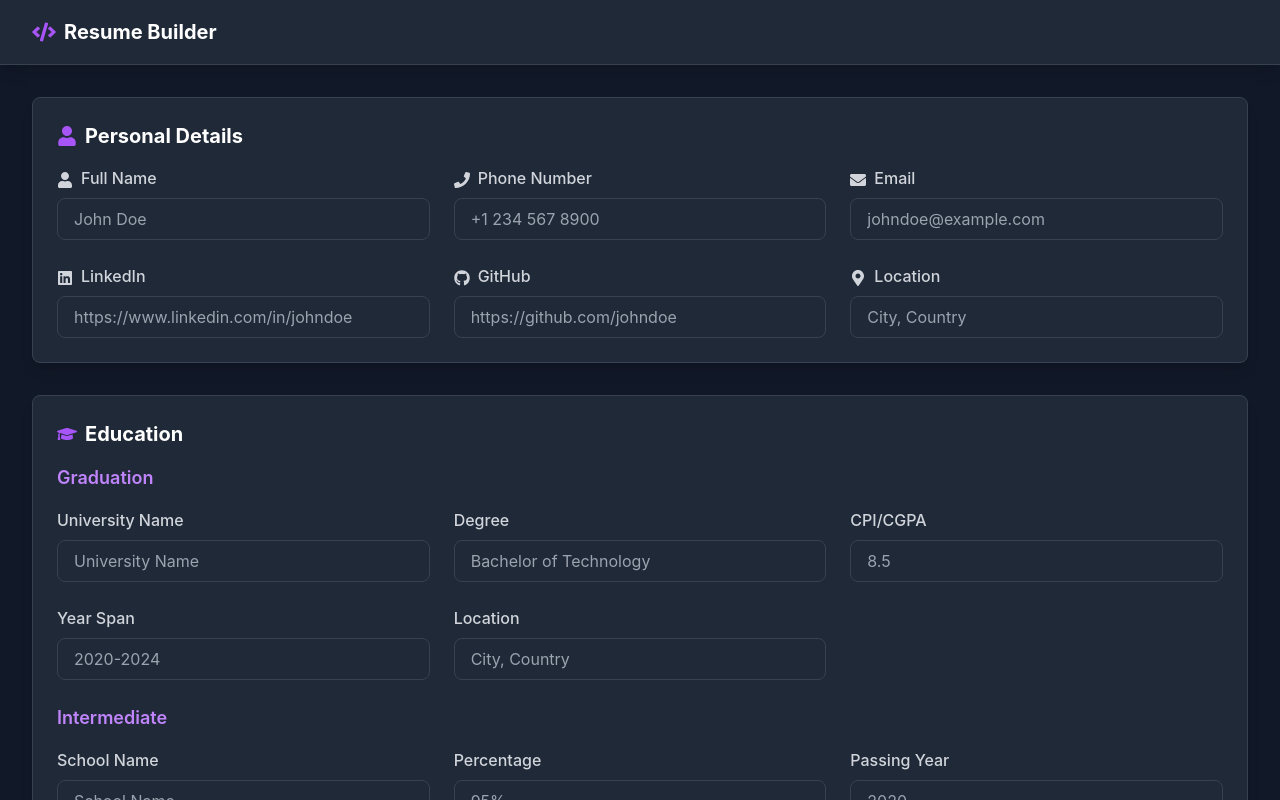
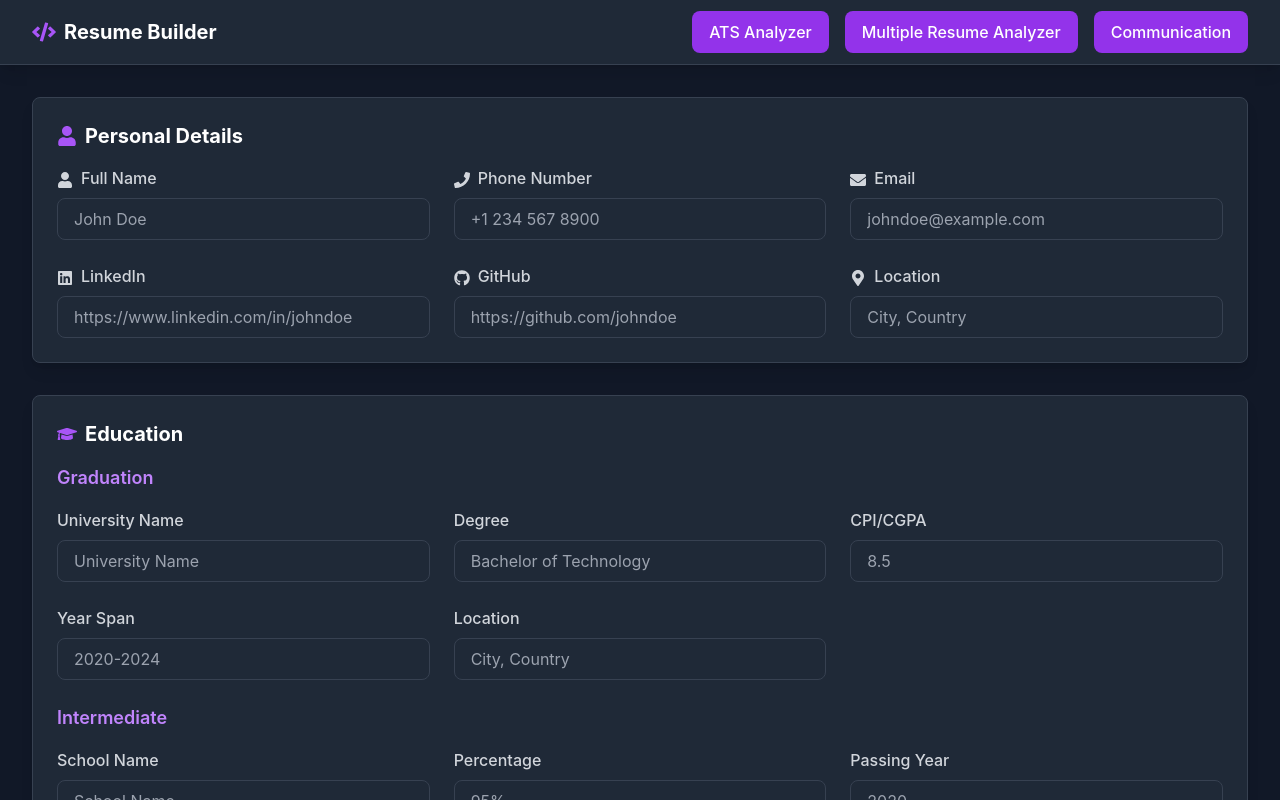
Before and after one commit to prachiagarwal5/resume-matching, a React (Vite) app in the folder frontend/: page /resume-creation in a window 1280 px wide. Shown: the top 800 px of the page. Built offline with nearby package versions, Linux system fonts and the light colour scheme; what @react-pdf/renderer would draw is missing.

Commit message:
Add routes and navigation for Multiple Resume and Communication pages

```diff
--- a/frontend/src/App.jsx
+++ b/frontend/src/App.jsx
@@ -5,8 +5,8 @@ import ResumeUpload from "./pages/ResumeUpload";
 // import TemplateSelection from './pages/TemplateSelection';
 import TemplateSelection from "./Component/TemplateSelection";
 import ResumePreview from "./Component/ResumePreview";
-// import MultipleResume from "./pages/MultipleResume";
-// import Communication from "./pages/Communication";
+import MultipleResume from "./pages/MultipleResume";
+import Communication from "./pages/Communication";
 
 function App() {
   return (
@@ -18,9 +18,9 @@ function App() {
         <Route path="/resume-preview/:templateId" element={<ResumePreview />} />
         {/* <Route path="/resume-creation" element={<CreateResume />} /> */}
         {/* Home page route */}
-        {/* <Route path="/" element={<MultipleResume />} /> */}
+        <Route path="/mul-resume" element={<MultipleResume />} />
         {/* <Route path="/resume" element={< Resume/>} /> */}
-        {/* <Route path='/communication' element={<Communication />} /> */}
+        <Route path='/communication' element={<Communication />} />
       </Routes>
     </Router>
   );
--- a/frontend/src/pages/MultipleResume.jsx
+++ b/frontend/src/pages/MultipleResume.jsx
@@ -92,11 +92,12 @@ function MultipleResume() {
                 GLA Resume Fit
               </div>
               <div className="flex items-center space-x-4">
+                {/* Add the Create Resume button */}
                 <Link
-            to="/resume"
+                  to="/"
                   className="bg-purple-700 dark:bg-purple-600 text-white py-2 px-4 rounded-lg shadow hover:bg-purple-800 dark:hover:bg-purple-500 transition duration-300"
                 >
-            Resume Analyzer
+                  ATS Analyzer
                 </Link>
                 <Link
                   to="/resume-creation"
--- a/frontend/src/pages/ResumeUpload.jsx
+++ b/frontend/src/pages/ResumeUpload.jsx
@@ -70,18 +70,25 @@ const ResumeUpload = () => {
         </div>
         <div className="flex items-center space-x-4">
           {/* Add the Create Resume button */}
-          <Link
-            to="/"
-            className="bg-purple-700 dark:bg-purple-600 text-white py-2 px-4 rounded-lg shadow hover:bg-purple-800 dark:hover:bg-purple-500 transition duration-300"
-          >
-            ATS Analyzer
-          </Link>
+
+                    <Link
+                      to="/mul-resume"
+                      className="bg-purple-700 dark:bg-purple-600 text-white py-2 px-4 rounded-lg shadow hover:bg-purple-800 dark:hover:bg-purple-500 transition duration-300"
+                    >
+                      Multiple Resume Analyzer
+                    </Link>
           <Link
             to="/resume-creation"
             className="bg-purple-700 dark:bg-purple-600 text-white py-2 px-4 rounded-lg shadow hover:bg-purple-800 dark:hover:bg-purple-500 transition duration-300"
           >
             Create Resume
           </Link>
+          <Link
+                      to="/communication"
+                      className="bg-purple-700 dark:bg-purple-600 text-white py-2 px-4 rounded-lg shadow hover:bg-purple-800 dark:hover:bg-purple-500 transition duration-300"
+                    >
+                      Communication
+            </Link>
         </div>
       </nav>
 
--- a/frontend/src/pages/create.jsx
+++ b/frontend/src/pages/create.jsx
@@ -324,6 +324,24 @@ const CreateResume = () => {
               {/* <button className="bg-purple-600 text-white px-4 py-2 rounded-lg hover:bg-purple-700 transition duration-200">
                 Save Draft
               </button> */}
+              <button
+                onClick={() => navigate('/')}
+                className="bg-purple-600 text-white px-4 py-2 rounded-lg hover:bg-purple-700 transition duration-200"
+              >
+               ATS Analyzer
+              </button>
+              <button
+                onClick={() => navigate('/mul-resume')}
+                className="bg-purple-600 text-white px-4 py-2 rounded-lg hover:bg-purple-700 transition duration-200"
+              >
+                Multiple Resume Analyzer
+              </button>
+              <button
+                onClick={() => navigate('/communication')}
+                className="bg-purple-600 text-white px-4 py-2 rounded-lg hover:bg-purple-700 transition duration-200"
+              >
+                Communication
+              </button>
             </div>
           </div>
         </div>
```
Lines whose indentation alone changed are shown as unchanged.
